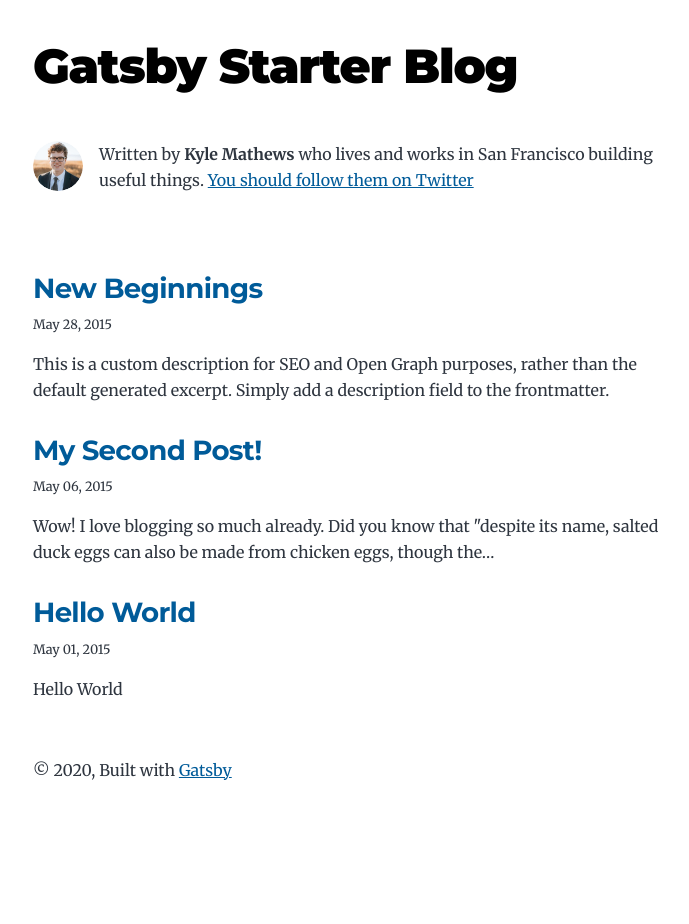
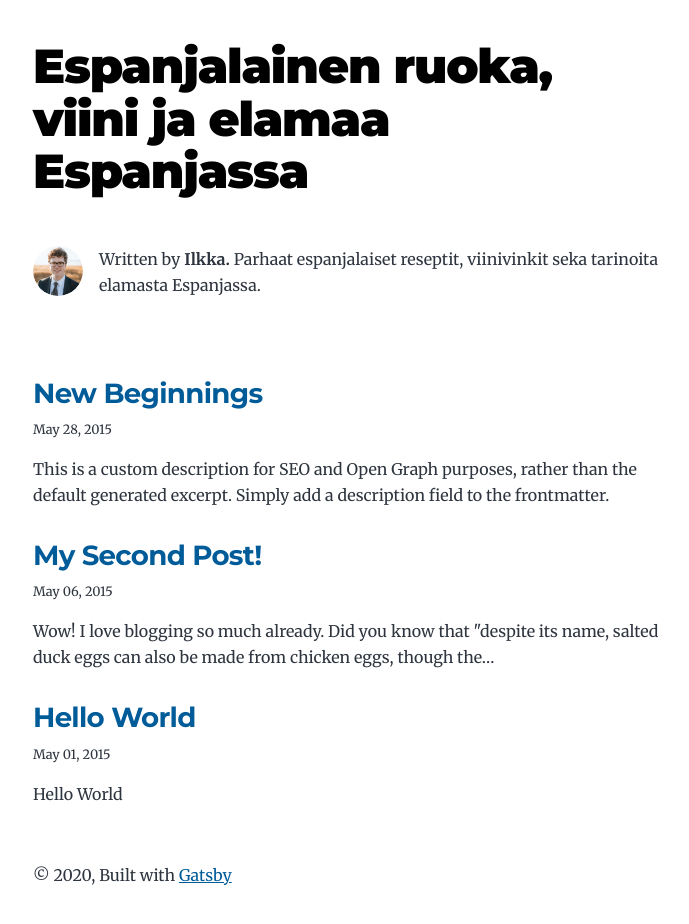
Before and after one commit to ilkka-es/espanjalainenruoka_blogi, a Gatsby site: page / in a window 1280 px wide. Shown: the whole page, without its empty margins (291-980 px from the left). Before the commit the page ends 846 px from the top, so only its background shows below. Built offline with nearby package versions, Linux system fonts and the light colour scheme; Gatsby itself is replaced by a stand-in of ours.

Commit message:
Small updates

```diff
--- a/gatsby-config.js
+++ b/gatsby-config.js
@@ -1,15 +1,12 @@
 module.exports = {
   siteMetadata: {
-    title: `Gatsby Starter Blog`,
+    title: `Espanjalainen ruoka, viini ja elamaa Espanjassa`,
     author: {
-      name: `Kyle Mathews`,
-      summary: `who lives and works in San Francisco building useful things.`,
+      name: `Ilkka.`,
+      summary: `Parhaat espanjalaiset reseptit, viinivinkit seka tarinoita elamasta Espanjassa.`,
     },
-    description: `A starter blog demonstrating what Gatsby can do.`,
-    siteUrl: `https://gatsby-starter-blog-demo.netlify.app/`,
-    social: {
-      twitter: `kylemathews`,
-    },
+    description: `Espanjalainen ruoka`,
+    siteUrl: `http://espanjalainenruoka.com`,
   },
   plugins: [
     {
--- a/src/components/bio.js
+++ b/src/components/bio.js
@@ -54,10 +54,6 @@
       {author?.name && (
         <p>
           Written by <strong>{author.name}</strong> {author?.summary || null}
-          {` `}
-          <a href={`https://twitter.com/${social?.twitter || ``}`}>
-            You should follow them on Twitter
-          </a>
         </p>
       )}
     </div>
```
